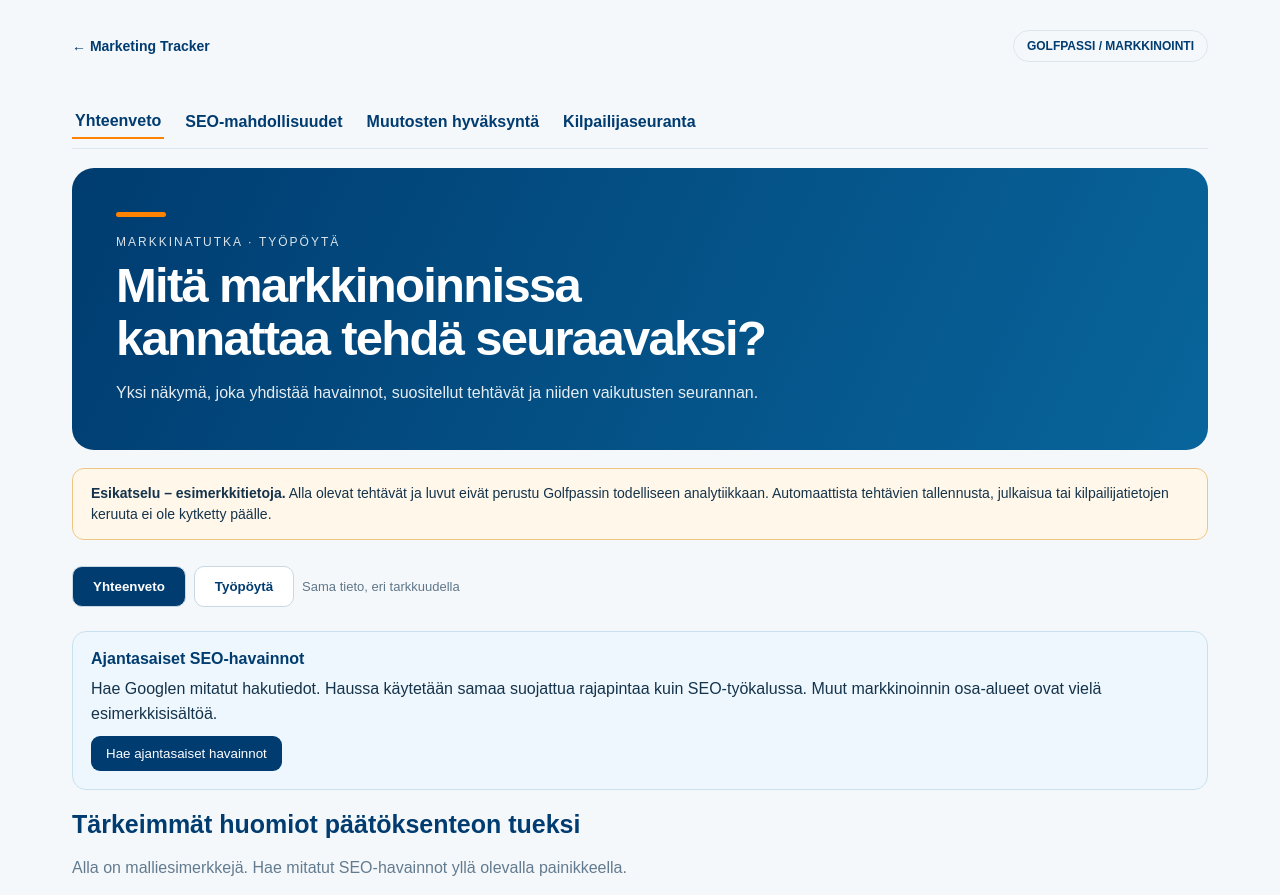
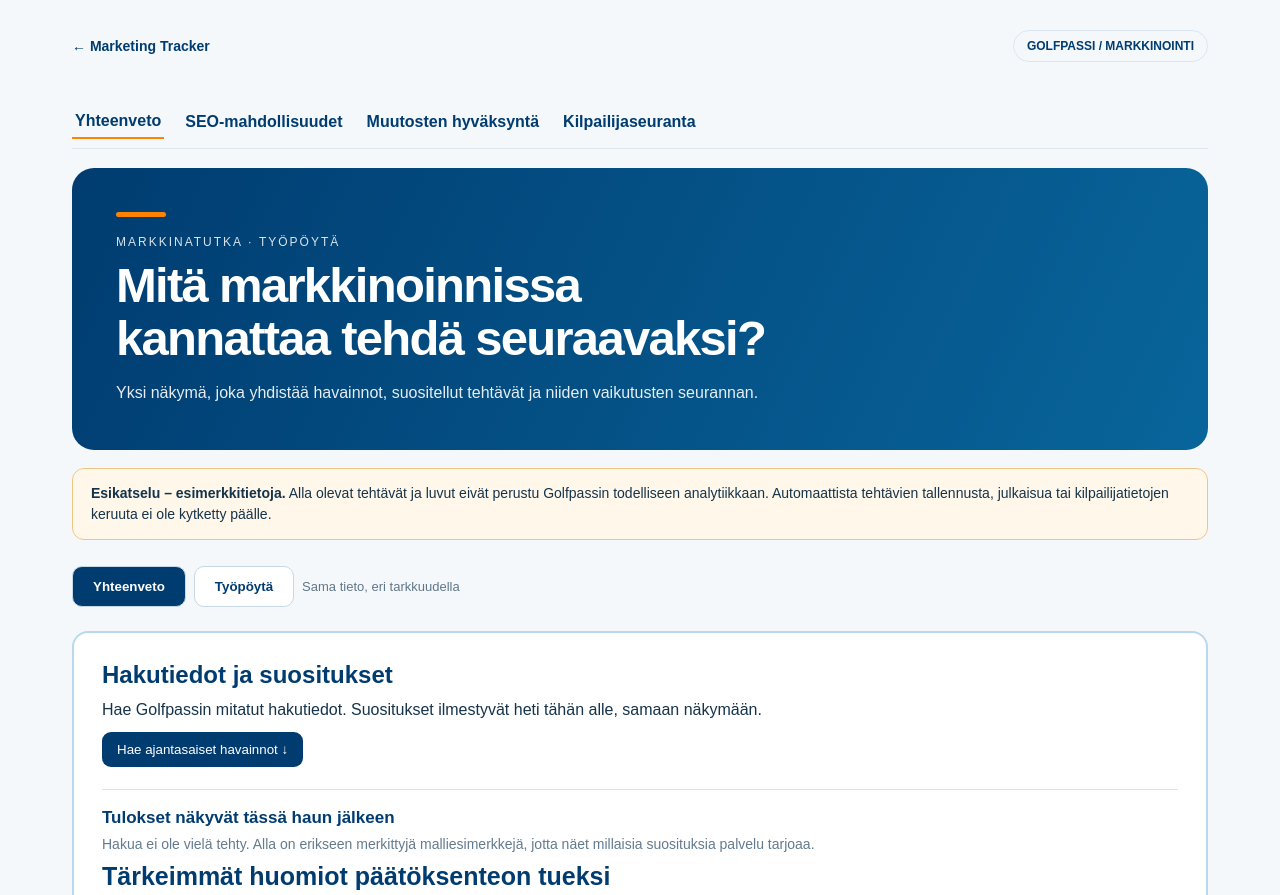
Before and after one commit to skippari-gh/golfpassi-marketing-tracker, a Next.js app: page /markkinatutka in a window 1280 px wide. Shown: the top 895 px of the page. Built offline with nearby package versions, Linux system fonts and the light colour scheme.

Commit message:
Unify data fetch and results within one visually connected panel

```diff
--- a/app/markkinatutka/MarkkinatutkaViewSwitch.tsx
+++ b/app/markkinatutka/MarkkinatutkaViewSwitch.tsx
@@ -40,13 +40,16 @@ export default function MarkkinatutkaViewSwitch({professional}:{professional:Rea
    <button type="button" aria-pressed={view==='workbench'} onClick={()=>setView('workbench')} style={{padding:'12px 20px',background:view==='workbench'?'#003c70':'white',color:view==='workbench'?'white':'#003c70',border:'1px solid #c7d9e6',borderRadius:10,fontWeight:700,cursor:'pointer'}}>Työpöytä</button>
    <span style={{fontSize:13,color:'#5f778a'}}>Sama tieto, eri tarkkuudella</span>
   </nav>
-  <section style={{background:'#eef7fd',border:'1px solid #c9e1ef',padding:18,borderRadius:14,marginBottom:20}}>
-   <strong style={{color:'#003c70'}}>Ajantasaiset SEO-havainnot</strong>
-   <p style={{margin:'9px 0',lineHeight:1.55}}>Hae Googlen mitatut hakutiedot. Haussa käytetään samaa suojattua rajapintaa kuin SEO-työkalussa. Muut markkinoinnin osa-alueet ovat vielä esimerkkisisältöä.</p>
-   <button type="button" onClick={()=>void refreshMeasured()} disabled={fetching} style={{padding:'10px 15px',background:'#003c70',border:0,color:'white',borderRadius:9}}>{fetching?'Haetaan…':'Hae ajantasaiset havainnot'}</button>
+  <section style={{background:'#fff',border:'2px solid #b8d8ec',padding:'clamp(18px,3vw,28px)',borderRadius:16,marginBottom:20}}>
+   <h2 style={{color:'#003c70',fontSize:24,margin:'0 0 7px'}}>Hakutiedot ja suositukset</h2>
+   <p style={{margin:'9px 0',lineHeight:1.55}}>Hae Golfpassin mitatut hakutiedot. Suositukset ilmestyvät heti tähän alle, samaan näkymään.</p>
+   <button type="button" onClick={()=>void refreshMeasured()} disabled={fetching} style={{padding:'10px 15px',background:'#003c70',border:0,color:'white',borderRadius:9}}>{fetching?'Haetaan hakutietoja…':measured===null?'Hae ajantasaiset havainnot ↓':'Päivitä hakutiedot ↻'}</button>
    {error&&<p role="alert">{error.includes('Search Console -yhteys')?'Google-hakutietojen yhteys odottaa määritystä testiympäristöön.':error.includes('Kirjautuminen tai käyttöoikeus')?'Kirjautuminen ei ole voimassa tai käyttöoikeus puuttuu.':error} <Link href="/markkinatutka/seo">Avaa kirjautuminen / SEO-työkalu →</Link></p>}
-   {measured&&<p role="status">Google Search Console · {period} · {measured.length} tarkistettavaa havaintoa. Tämä ei mittaa suoraan myyntivaikutusta.</p>}
-  </section>
+   {measured&&<p role="status" style={{fontSize:14,color:'#355d74'}}>✓ Tiedot haettu · Google Search Console · {period} · {measured.length} tarkistettavaa havaintoa. Tämä ei mittaa suoraan myyntivaikutusta.</p>}
+   <div id="markkinatutka-tulokset" style={{borderTop:'1px solid #d5e6ef',marginTop:22,paddingTop:18}}>
+     <strong style={{color:'#003c70',fontSize:17}}>{measured===null?'Tulokset näkyvät tässä haun jälkeen':'Haun tulokset ja suositukset'}</strong>
+     {measured===null&&<p style={{color:'#637b8f',margin:'8px 0 0',fontSize:14}}>Hakua ei ole vielä tehty. Alla on erikseen merkittyjä malliesimerkkejä, jotta näet millaisia suosituksia palvelu tarjoaa.</p>}
+
   {view==='workbench'? <>{measured!==null&&<DestinationInsights destinations={destinations} detailed/>}{measured!==null&&<MeasuredInsights insights={measured} detailed/>}<details open={measured===null} style={{marginTop:20}}><summary style={{color:'#003c70',fontWeight:700,cursor:'pointer'}}>Työpöydän malliesimerkit ja työkalut</summary><p style={{fontSize:13}}>Seuraavat esimerkit eivät perustu mittauksiin.</p>{professional}</details></> :
    <section aria-label="Johdon yhteenveto">
     <h2 style={{color:'#003c70',fontSize:25,margin:'10px 0'}}>Tärkeimmät huomiot päätöksenteon tueksi</h2>
@@ -73,6 +76,8 @@ export default function MarkkinatutkaViewSwitch({professional}:{professional:Rea
     </details>}
     <p style={{fontSize:13,color:'#637b8f',marginTop:20}}>Vaihtamalla Työpöytä-näkymään näet myös yksityiskohtaiset tarkistukset, tehtäväpolut ja mittaussuunnitelmat.</p>
    </section>}
+   </div>
+  </section>
  </div>
 }
 
```
